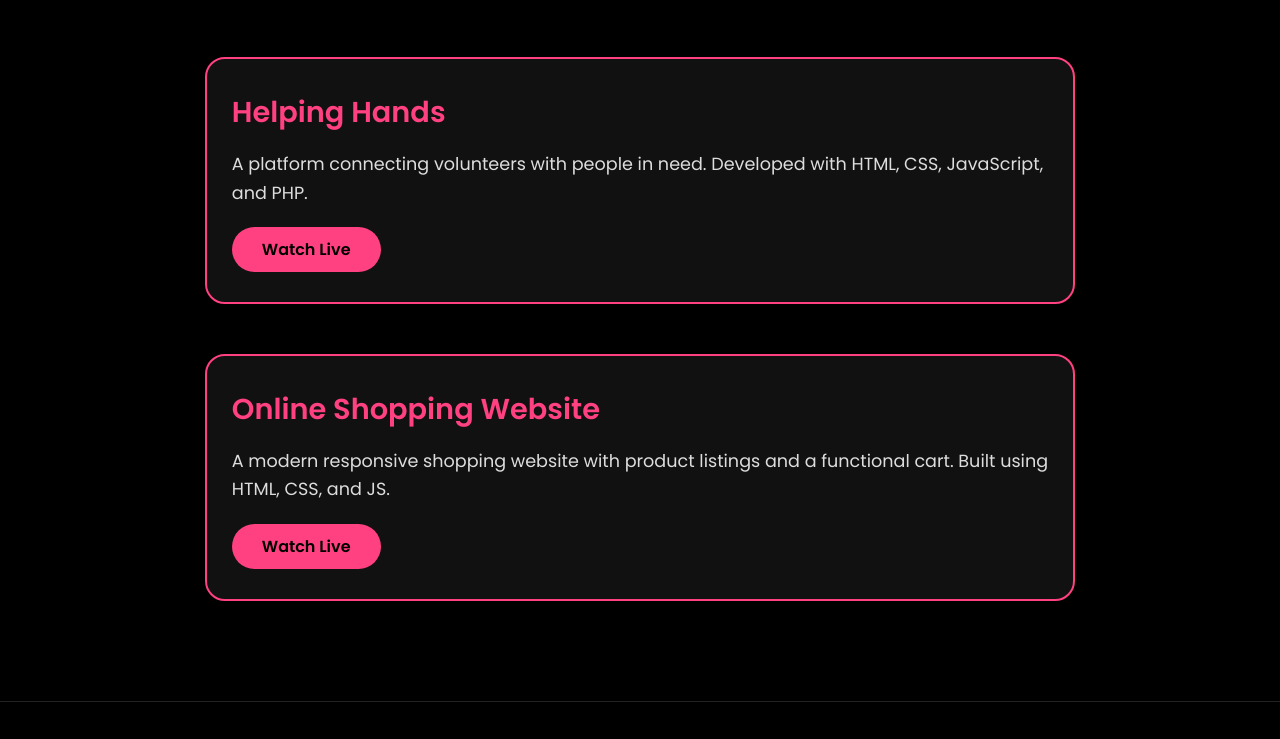
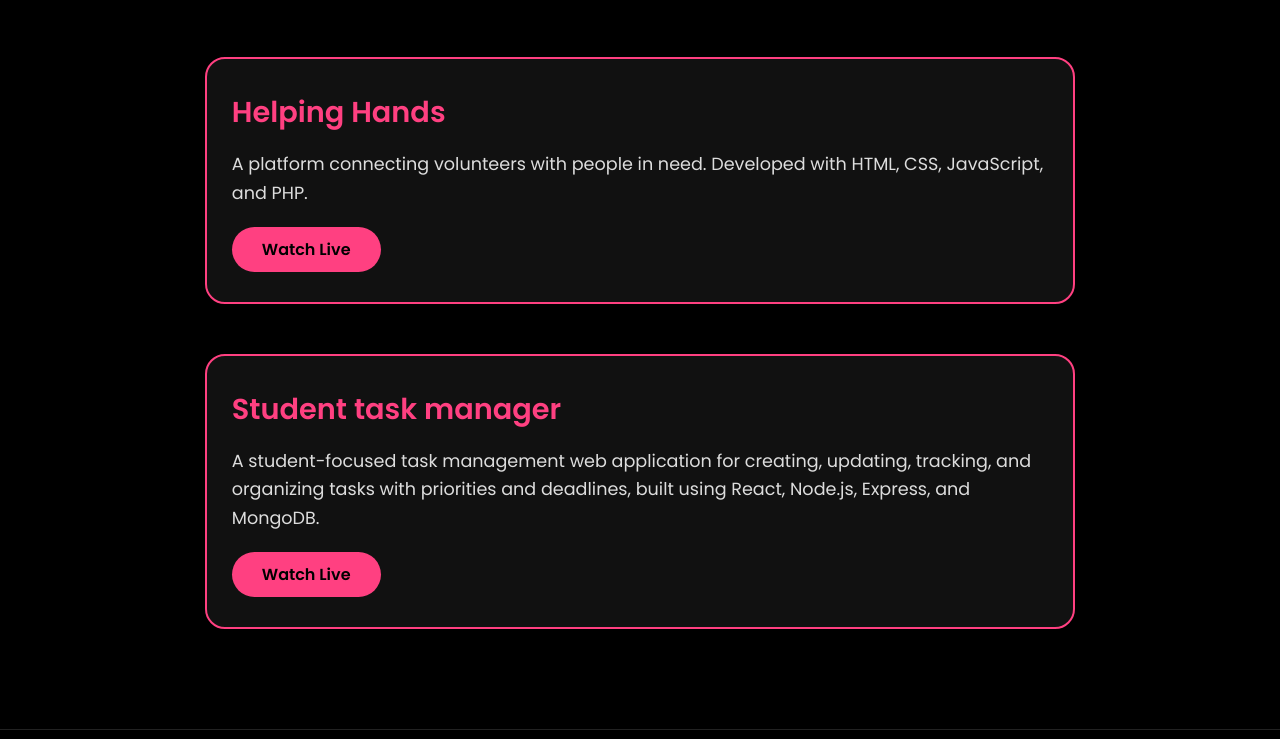
Before and after one commit to Simran-Kanwar-15/portfolio-updated, a plain HTML site: page projects.html in a window 1280 px wide. Shown: the part 343-1082 px from the top of the page. Drawn offline with Linux system fonts and the light colour scheme.

Commit message:
Change project description to student task manager
Updated project details for the online shopping website.

```diff
--- a/projects.html
+++ b/projects.html
@@ -43,11 +43,11 @@
 
       <!-- === Project 2: Online Shopping Website === -->
       <div class="project-card">
-        <h2>Online Shopping Website</h2>
+        <h2>Student task manager</h2>
         <p>
-          A modern responsive shopping website with product listings and a functional cart. Built using HTML, CSS, and JS.
+        A student-focused task management web application for creating, updating, tracking, and organizing tasks with priorities and deadlines, built using React, Node.js, Express, and MongoDB.
         </p>
-        <a href="https://gucci-shopping-clone.netlify.app/" target="_blank" class="btn">Watch Live</a>
+        <a href="https://student-task-manager-main.onrender.com/" target="_blank" class="btn">Watch Live</a>
       </div>
 
     </div>
```
